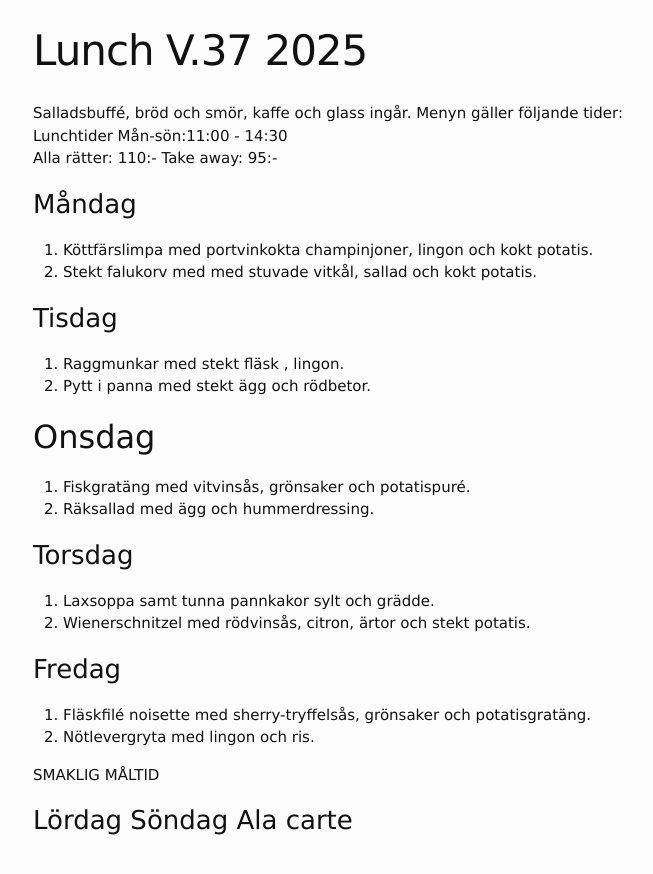
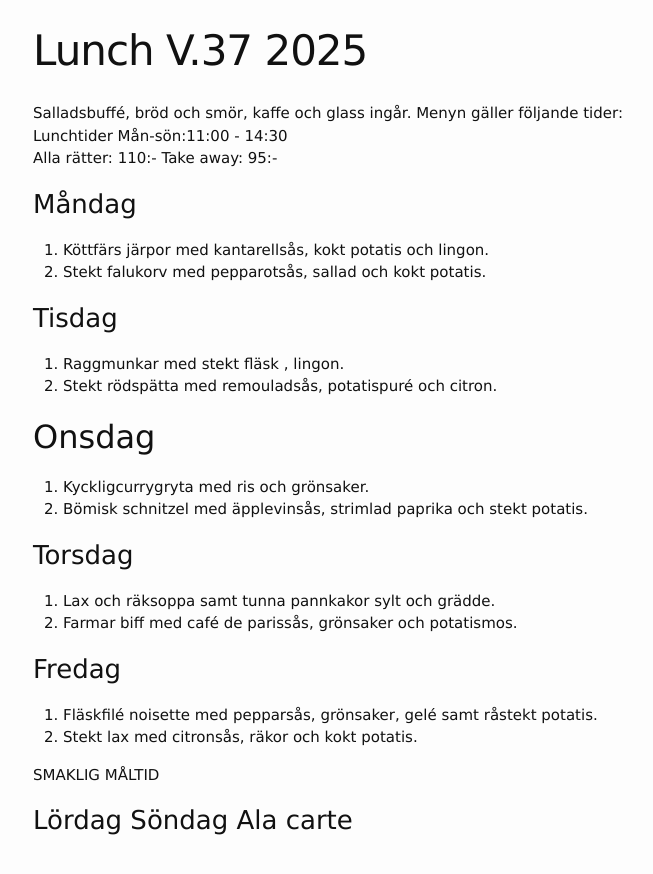
Before and after one commit to FarInn62/farinn62.github.io, a Jekyll site: the page built from lunch.md, in a window 1280 px wide. Shown: the top 874 px of the page, without its empty margins (237-890 px from the left). Built offline with Jekyll 4.4.1, drawn with Linux system fonts in a browser that asks for light colours.

Commit message:
Update lunch.md

```diff
--- a/lunch.md
+++ b/lunch.md
@@ -11,27 +11,27 @@ Alla rätter: 110:- Take away: 95:-
 
 ### Måndag
 
-1. Köttfärslimpa med portvinkokta champinjoner, lingon och kokt potatis.
-2. Stekt falukorv med med stuvade vitkål, sallad och kokt potatis.
+1. Köttfärs järpor med kantarellsås, kokt potatis och lingon.
+2. Stekt falukorv med pepparotsås, sallad och kokt potatis.
 
 ### Tisdag
 
 1. Raggmunkar med stekt fläsk , lingon.
-2. Pytt i panna med stekt ägg och rödbetor.
+2. Stekt rödspätta med remouladsås, potatispuré och citron.
 
 ## Onsdag
-1. Fiskgratäng med vitvinsås, grönsaker och potatispuré.
-2. Räksallad med ägg och hummerdressing.
+1. Kyckligcurrygryta med ris och grönsaker.
+2. Bömisk schnitzel med äpplevinsås, strimlad paprika och stekt potatis.
 
 ### Torsdag
 
-1. Laxsoppa samt tunna pannkakor sylt och grädde.
-2. Wienerschnitzel med rödvinsås, citron, ärtor och stekt potatis.
+1. Lax och räksoppa samt tunna pannkakor sylt och grädde.
+2. Farmar biff med café de parissås, grönsaker och potatismos.
 
 ### Fredag
 
-1. Fläskfilé noisette med sherry-tryffelsås, grönsaker och potatisgratäng.
-2. Nötlevergryta med lingon och ris.
+1. Fläskfilé noisette med pepparsås, grönsaker, gelé samt råstekt potatis.
+2. Stekt lax med citronsås, räkor och kokt potatis.
 
 SMAKLIG MÅLTID
 
```
